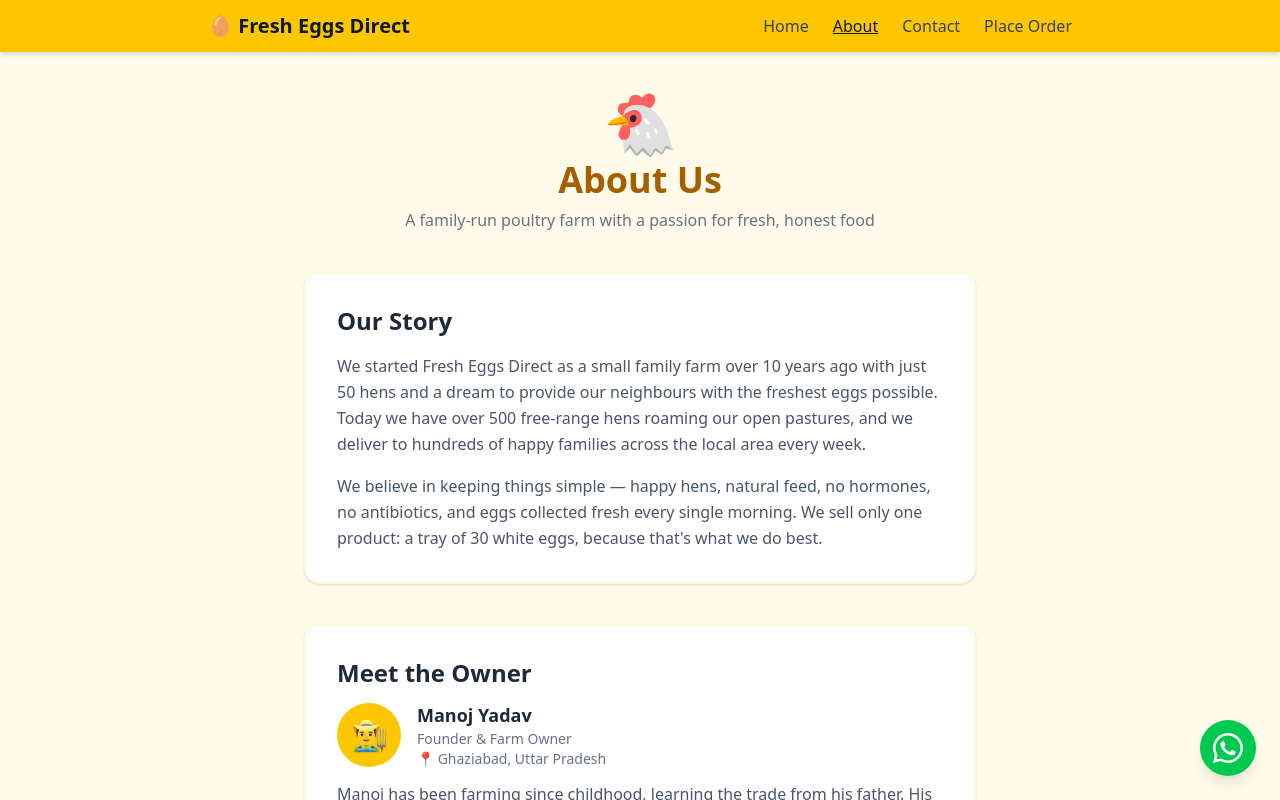
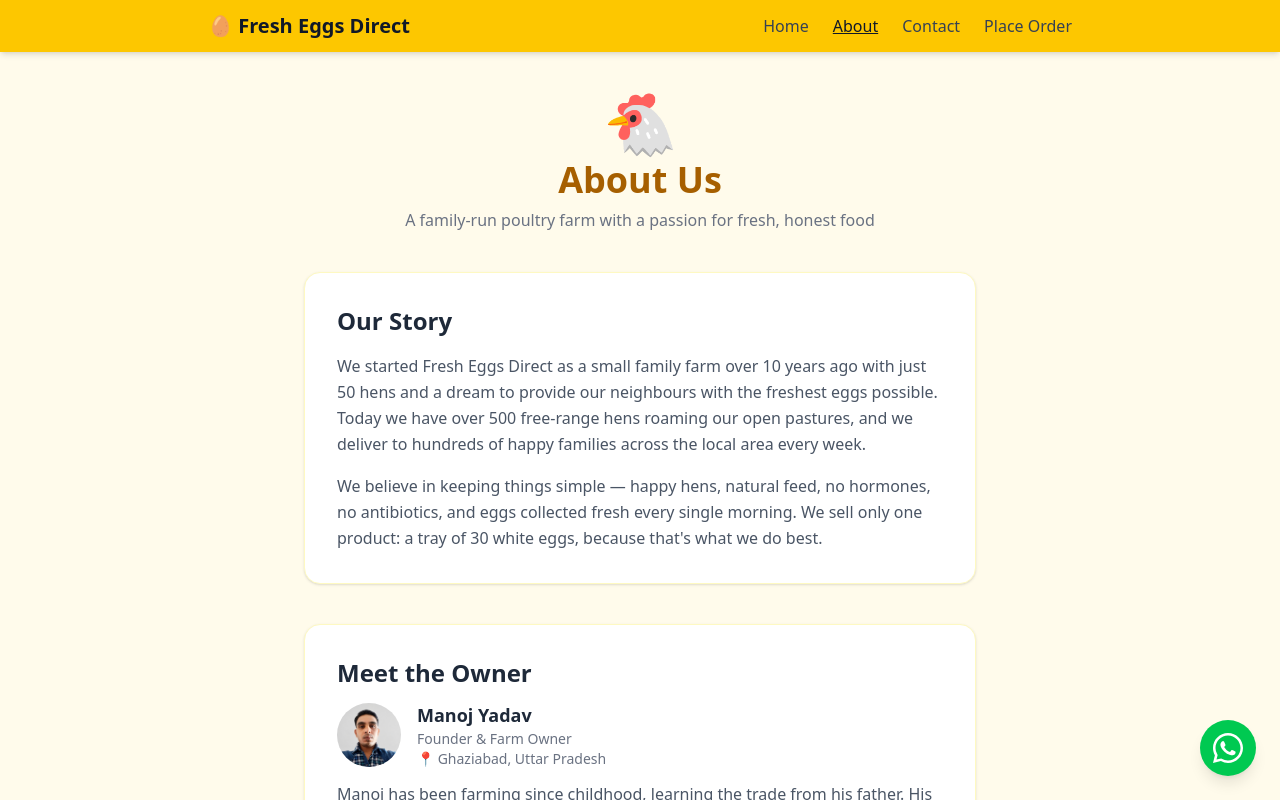
Before and after one commit to rupendra1817/fresheggsdirect, a Next.js app: page /about in a window 1280 px wide. Shown: the top 800 px of the page. Built offline with nearby package versions, Linux system fonts and the light colour scheme.

Commit message:
Updated owner imaage.

```diff
--- a/app/about/page.tsx
+++ b/app/about/page.tsx
@@ -1,4 +1,5 @@
 import Link from "next/link";
+import Image from "next/image";
 
 export default function AboutPage() {
   return (
@@ -31,8 +32,8 @@ export default function AboutPage() {
       <div className="bg-white rounded-2xl shadow p-8 border border-yellow-100 space-y-3">
         <h2 className="text-2xl font-bold text-gray-800">Meet the Owner</h2>
         <div className="flex items-center gap-4">
-          <div className="w-16 h-16 rounded-full bg-yellow-400 flex items-center justify-center text-3xl flex-shrink-0">
-            👨‍🌾
+          <div className="w-16 h-16 rounded-full overflow-hidden flex-shrink-0 relative">
+            <Image src="/farm/manoj-yadav.jpeg" alt="Manoj Yadav" fill sizes="64px" className="object-cover object-top" />
           </div>
           <div>
             <p className="font-bold text-gray-800 text-lg">Manoj Yadav</p>
```
Also changed, not shown: public/farm/manoj-yadav.jpeg (added).
